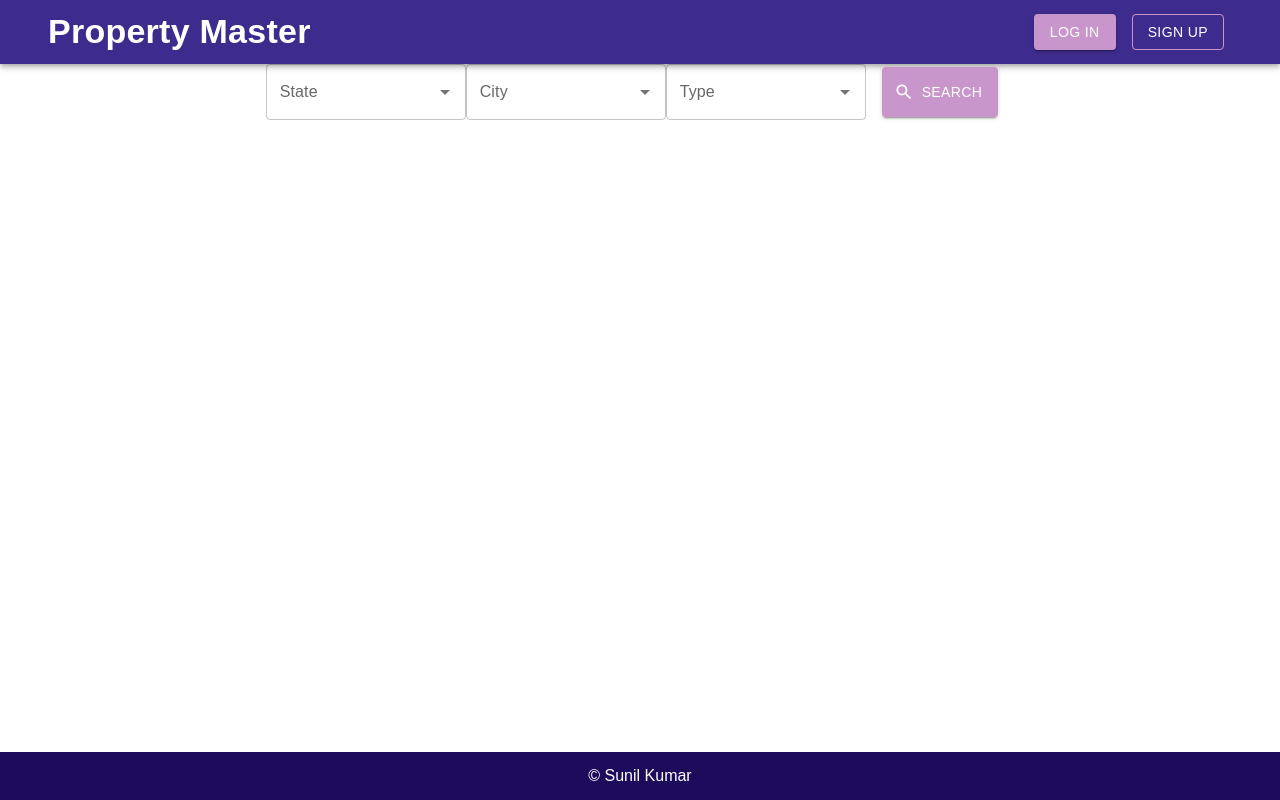
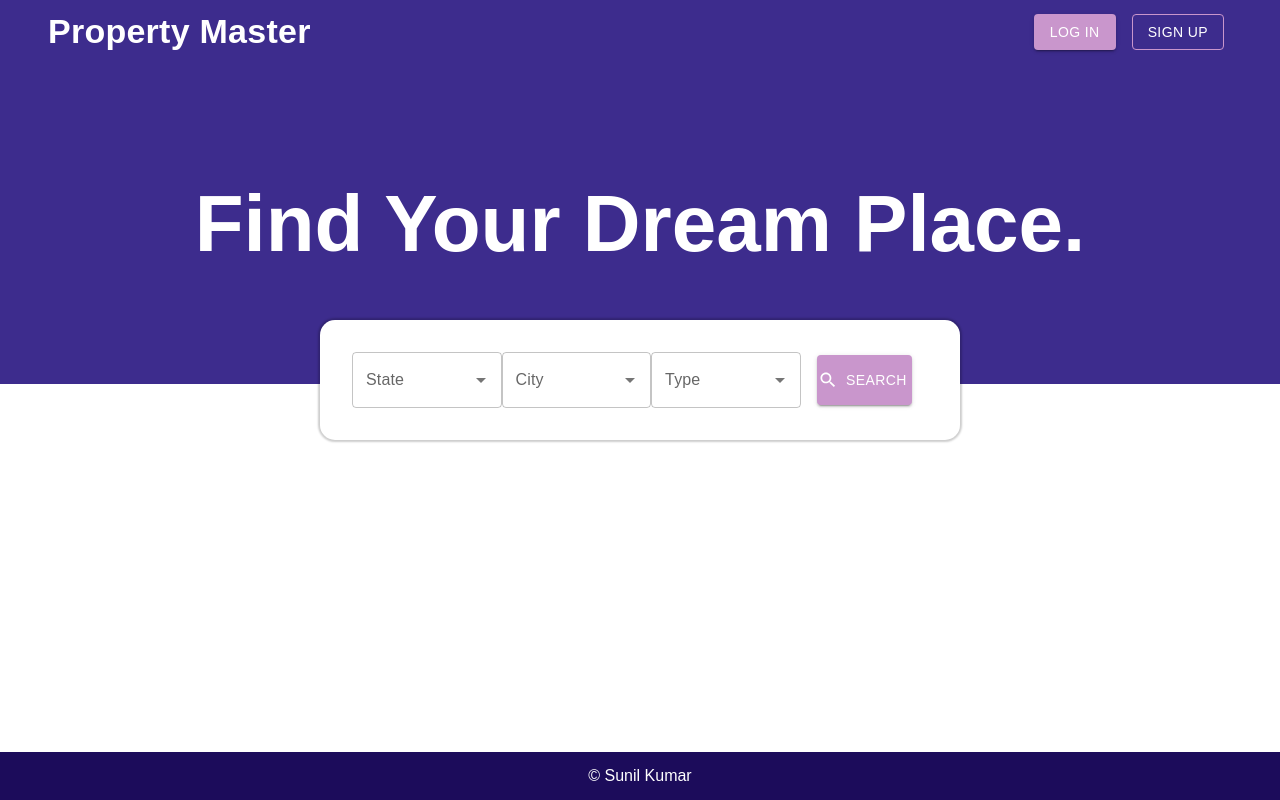
Before and after one commit to sunilk4u/property-master, a React (Create React App) app in the folder client/: page / in a window 1280 px wide. Built offline with nearby package versions, Linux system fonts and the light colour scheme; the HTML template or start-up script is replaced by a standard one.

Commit message:
Add homepage styles

```diff
--- a/client/src/index.css
+++ b/client/src/index.css
@@ -10,6 +10,33 @@ body {
   width: 100vw;
   background-color: #fff;
 }
+
+/* Homepage styles */
+.call_text{
+  position: relative;
+  background-color: #3D2C8D;
+  height: 40vh;
+  display: flex;
+  align-items: center;
+  justify-content: center;
+}
+.call_text p{
+  font-size: 5rem;
+  font-weight: 600;
+  color: #fff;
+}
+.homeSearch{
+  position: absolute;
+  top: 40%;
+  left: 25%;
+  width: 50vw;
+  padding: 2rem;
+  background-color: #fff;
+  border-radius: 15px;
+  box-shadow: 0px 0px 2px 2px rgba(0, 0, 0, 0.2);
+}
+
+/* Footer styles */
 .footer {
   position: fixed;
   bottom: 0;
@@ -23,5 +50,5 @@ body {
 .copyright a {
   color: #fff;
   text-decoration: none;
-  font-size: 1.2  rem;
+  font-size: 1.2 rem;
 }
--- a/client/src/pages/Home.jsx
+++ b/client/src/pages/Home.jsx
@@ -6,6 +6,7 @@ function Home() {
   return (
     <Fragment>
       <Header />
+      <div className="call_text"><p>Find Your Dream Place.</p></div>
       <div className="homeSearch">
         <Search />
       </div>
```
